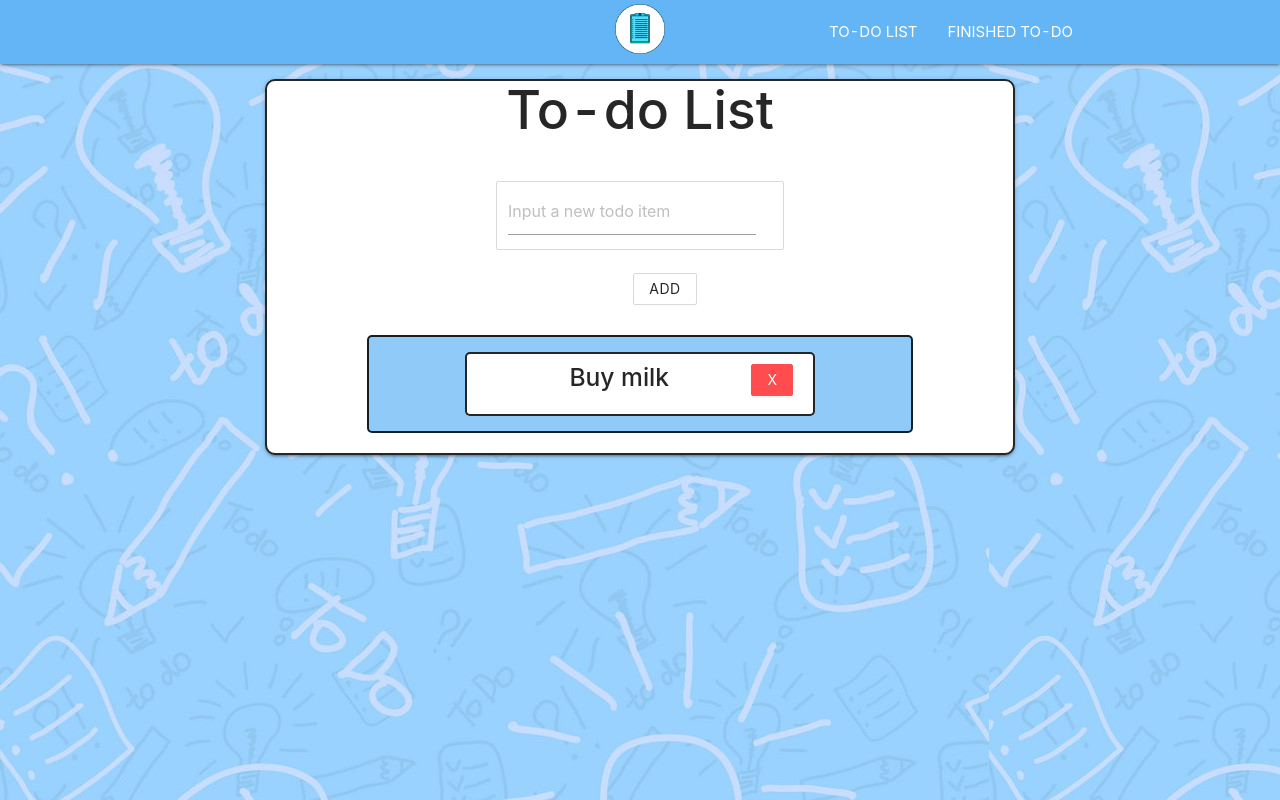
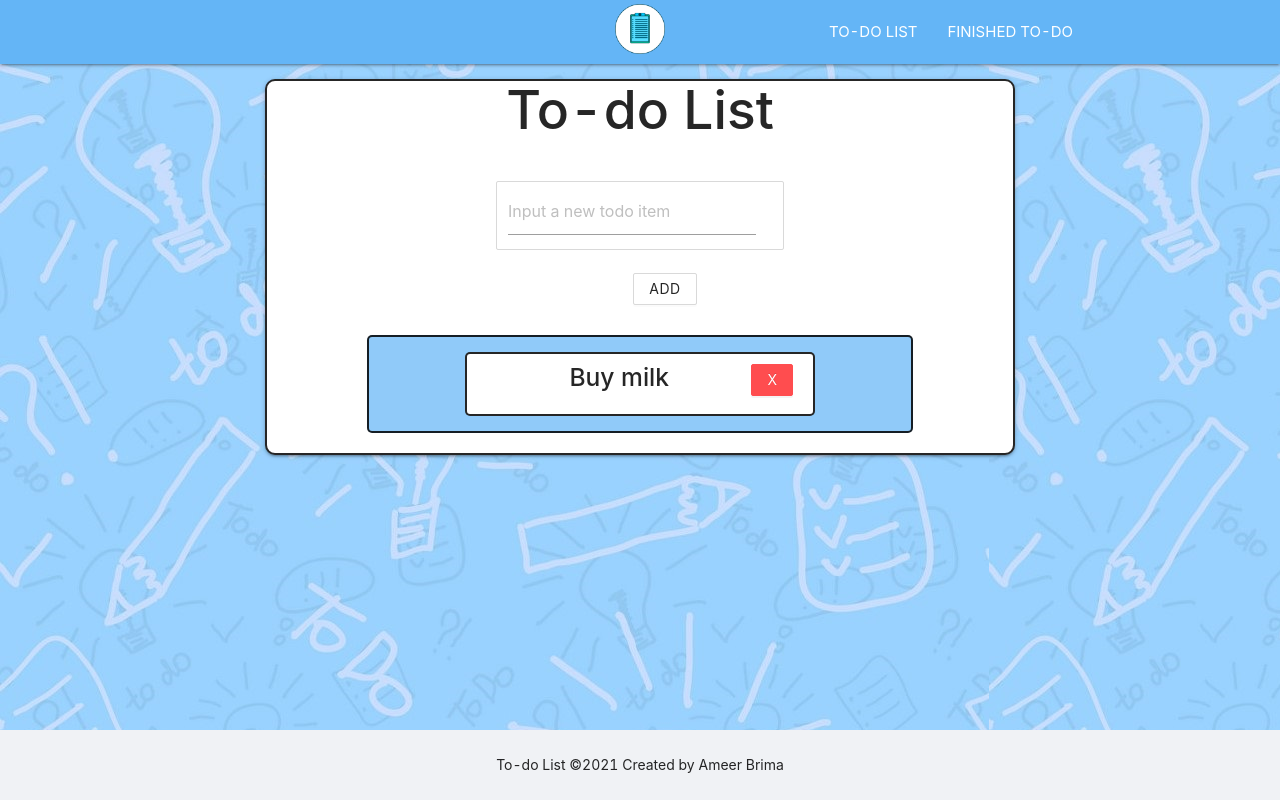
Before and after one commit to brimaam/react-todo-app, a React (Create React App) app: page / in a window 1280 px wide. Built offline with nearby package versions, Linux system fonts and the light colour scheme; no server answers.

Commit message:
[Todo App][AmeerBrima] feat: added footer and styles to app.js

```diff
--- a/src/App.js
+++ b/src/App.js
@@ -5,6 +5,7 @@ import React from 'react';
 import NotFoundPage from './features/notfound/NotFoundPage';
 import DoneList from './features/todos/components/DoneList';
 import Navbar from './features/todos/components/Navbar';
+import { Footer } from 'antd/lib/layout/layout';
 
 function App() {
   return (
@@ -16,6 +17,7 @@ function App() {
           <Route exact path="/done" component={DoneList}/>
           <Route path="*" component={NotFoundPage}/>
         </Switch>
+        <Footer className="footer" style={{ textAlign: 'center' }}>To-do List ©2021 Created by Ameer Brima</Footer>
       </BrowserRouter>
     </React.Fragment>
   );
--- a/src/features/todos/components/Navbar.js
+++ b/src/features/todos/components/Navbar.js
@@ -5,9 +5,9 @@ import "../styles/Navbar.css";
 
 function Navbar() {
     return (
-        <nav className="nav-wrapper blue lighten-2 ">
+        <nav className="nav-wrapper blue lighten-2">
             <div className="container black-text">
-                <a href='#/' className="brand-logo center"><img src={logo} alt="To do List" className="logo hoverable"/> </a>
+                <a href='/' className="brand-logo center"><img src={logo} alt="To do List" className="logo hoverable"/> </a>
                 <ul className="right">
                     <li><Link to="/"><p>TO-DO LIST</p></Link></li>
                     <li><Link to="/done"><p>FINISHED TO-DO</p></Link></li>
--- a/src/index.css
+++ b/src/index.css
@@ -11,9 +11,18 @@ body {
 
   font-family: Arial, Helvetica, sans-serif;
 
+  margin:0;
+  padding:0;
+  height:100%;
 }
 
 code {
   font-family: source-code-pro, Menlo, Monaco, Consolas, 'Courier New',
     monospace;
 }
+
+.footer {
+  position:absolute;
+  bottom:0;
+  width:100%;
+}
```
Also changed, not shown: src/images/background.jpg.
